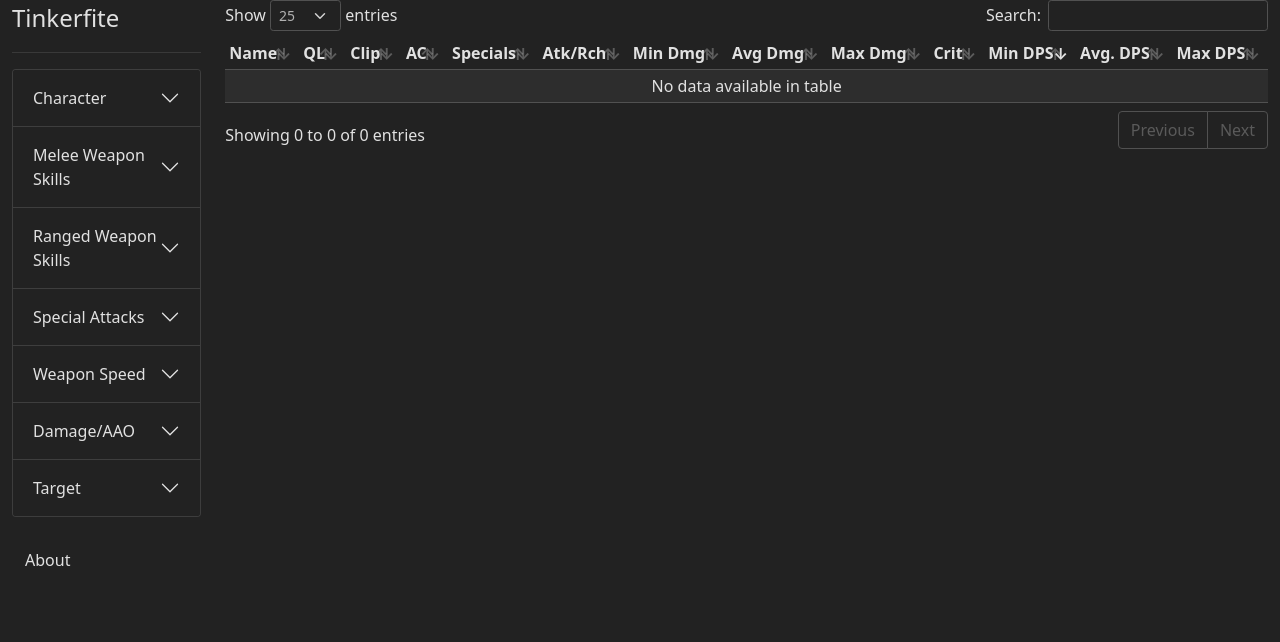
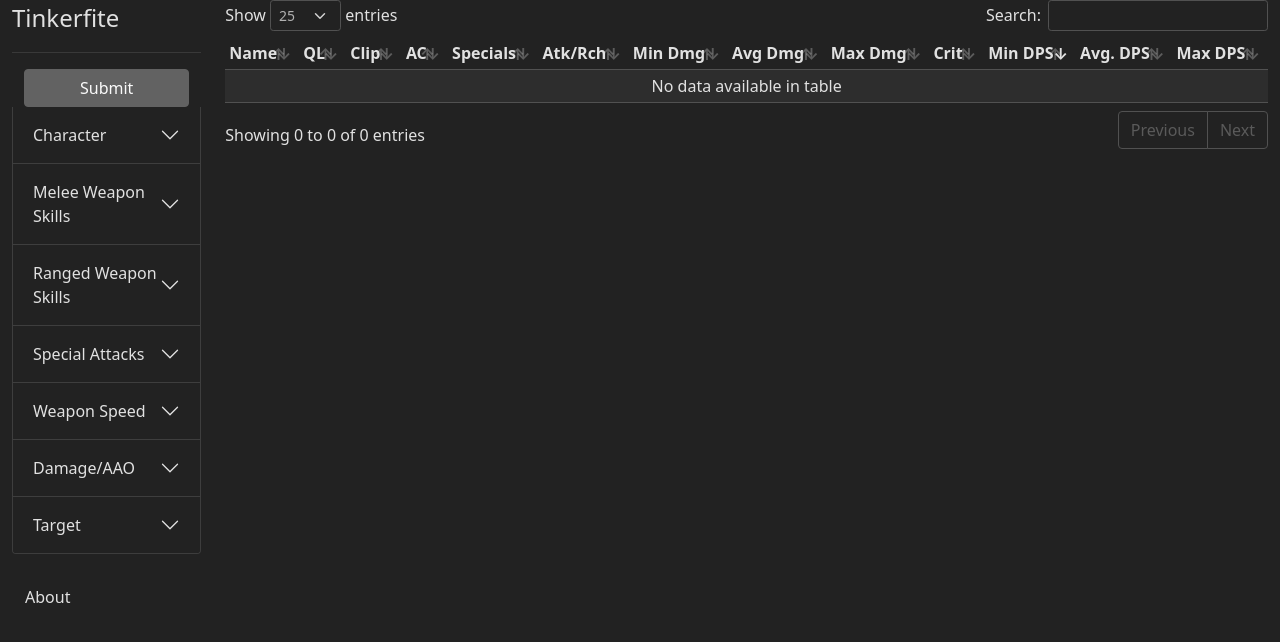
Before and after one commit to TheTinkeringIdiot/Tinkerplants, a Django app: page /tinkerfite/ in a window 1280 px wide. Shown: the top 642 px of the page. Run offline with Django 4.2, Linux system fonts and the light colour scheme; parts of the project's set-up code (start-up, migrations or seed data) failed here and were passed over; some libraries are stand-ins or nearby versions.

Commit message:
move to submit button instead of auto update

```diff
--- a/tinkerfite/templates/tinkerfite/index.html
+++ b/tinkerfite/templates/tinkerfite/index.html
@@ -8,7 +8,13 @@
         <div class="col col-md-3 col-lg-2">
             <span class="fs-4">Tinkerfite</span>
             <hr>
+
             <div class="accordion" id="fite-accordion">
+                <div class="container">
+                    <div class="row">
+                        <button id="submit-button" type="button" class="btn btn-secondary">Submit</button>
+                    </div>
+                </div>
                 <div class="accordion-item">
                     <button type="button" class="accordion-button collapsed bg-dark" data-bs-toggle="collapse" data-bs-target="#stats">Character</button>
                     <div id="stats" class="accordion-collapse collapse" data-bs-parent="#fite-accordion">
--- a/tinkerfite/templates/tinkerfite/index_script.html
+++ b/tinkerfite/templates/tinkerfite/index_script.html
@@ -24,15 +24,16 @@
         })
     })
 
-    var selectElements = Array.from(document.getElementsByTagName('select'))
-    selectElements.forEach(function(elem) {
-        elem.addEventListener('change', update_stats);
-    })
+    // var selectElements = Array.from(document.getElementsByTagName('select'))
+    // selectElements.forEach(function(elem) {
+    //     elem.addEventListener('change', update_stats);
+    // })
 
-    var selectElements = Array.from(document.getElementsByTagName('input'))
-    selectElements.forEach(function(elem) {
-        elem.addEventListener('change', update_stats);
-    })
+    // var selectElements = Array.from(document.getElementsByTagName('input'))
+    // selectElements.forEach(function(elem) {
+    //     elem.addEventListener('change', update_stats);
+    // })
+    document.getElementById('submit-button').addEventListener('click', update_stats)
 
     function update_stats(evt) {
         const csrftoken = document.querySelector('[name=csrfmiddlewaretoken]').value
```
